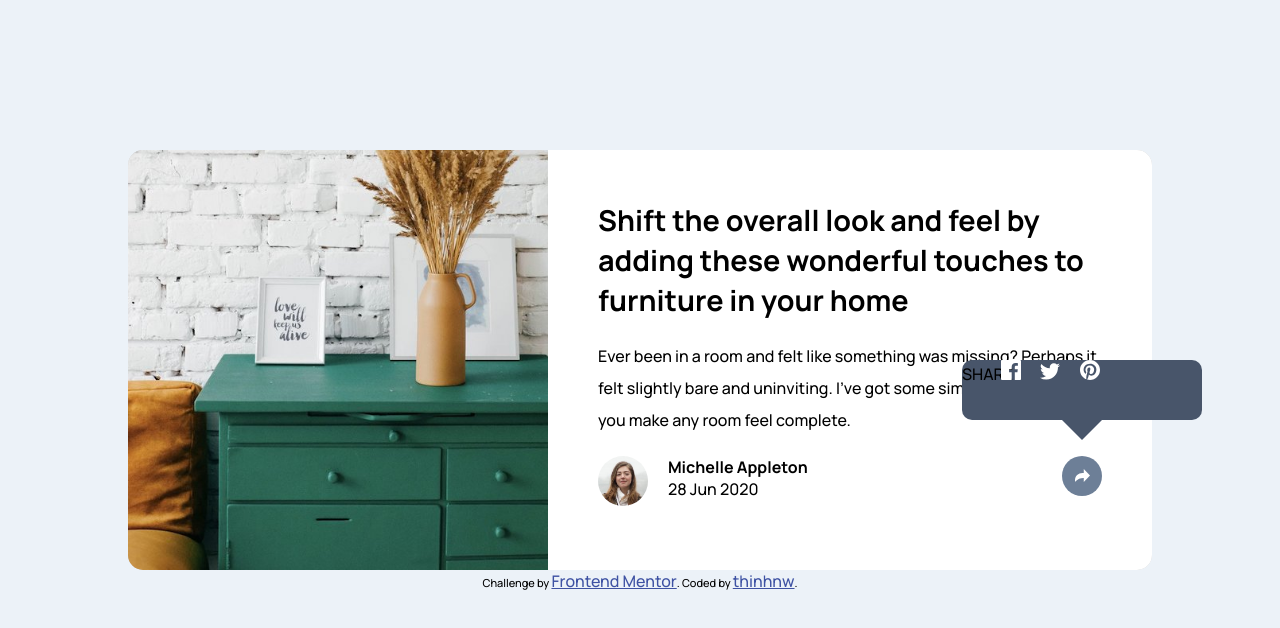
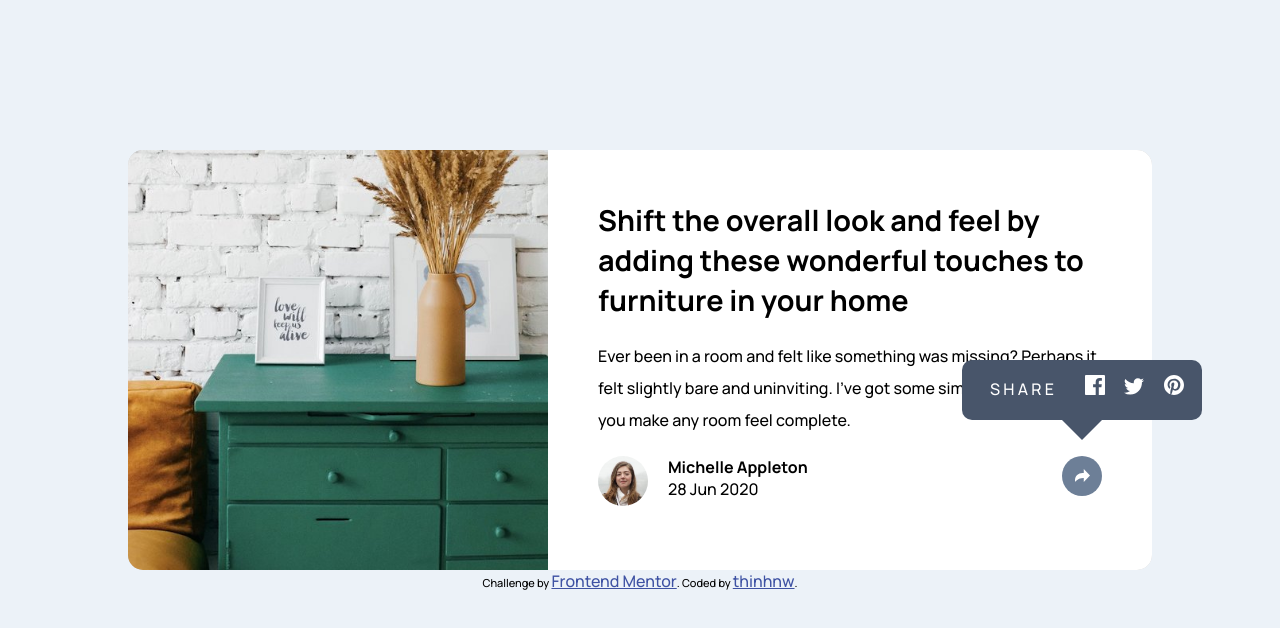
Before and after one commit to thinhnw/article-preview, a plain HTML site: page index.html in a window 1280 px wide. Drawn offline with Linux system fonts and the light colour scheme.

Commit message:
Add class share-text to first li in media div

```diff
--- a/index.html
+++ b/index.html
@@ -37,7 +37,7 @@
                         </svg>
                     </div>
                     <ul class="media">
-                        <li>SHARE</li>
+                        <li class="share-text">S H A R E</li>
                         <li><img src="images/icon-facebook.svg" alt=""></li>
                         <li><img src="images/icon-twitter.svg" alt=""></li>
                         <li><img src="images/icon-pinterest.svg" alt=""></li>
```
